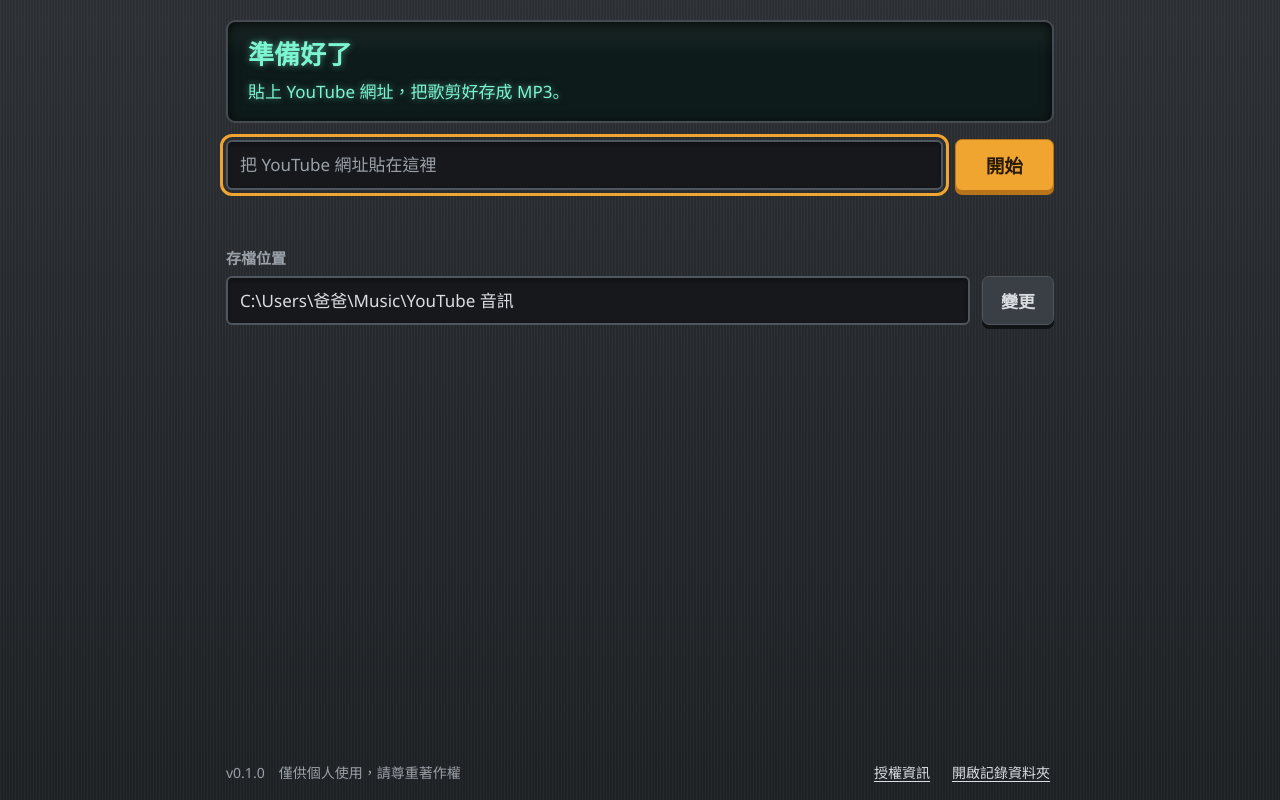
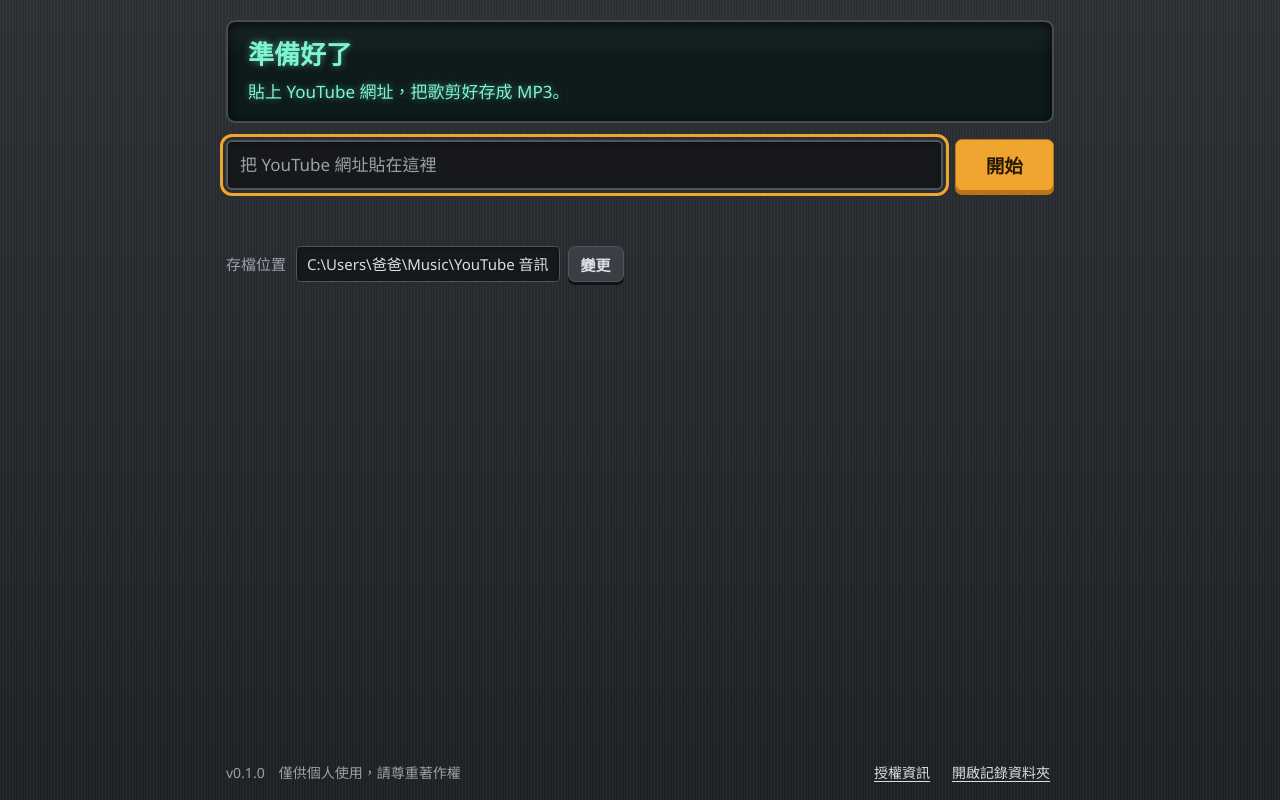
Before and after one commit to junchen741/ytgrab, a website built with Vite: page preview.html in a window 1280 px wide. Built offline with nearby package versions, Linux system fonts and the light colour scheme; a web font is replaced by a local one.

Commit message:
fix(ui): 存檔位置縮小並和標籤排同一行，不搶網址列的注意力

```diff
--- a/src/styles.css
+++ b/src/styles.css
@@ -130,21 +130,24 @@
 .url-row { display: flex; gap: 12px; align-items: center; }
 .url-input { flex: 1; min-width: 0; font-size: 18px; padding: 11px 14px; }
 .home .hint { margin: -4px 0 0; min-height: 1.6em; }
-.folder { display: flex; flex-direction: column; gap: 6px; }
-.folder-label { font-size: 15px; font-weight: 700; color: var(--ink-muted); }
-.folder-row { display: flex; align-items: stretch; gap: 12px; }
-/* 存檔路徑：外觀和輸入框一樣是凹槽，但它是按鈕（點了開選資料夾），不要有按鍵的厚度和下沉 */
+/* 存檔位置：和標籤排同一行，框和按鍵都比網址列小，不要搶走網址列的注意力 */
+.folder { display: flex; align-items: center; gap: 10px; font-size: 15px; }
+.folder-label { flex: none; color: var(--ink-muted); }
+.folder-row { display: flex; align-items: center; gap: 8px; min-width: 0; }
+.folder-row button.nudge { flex: none; } /* 路徑很長時也不要把「變更」擠成直排 */
+/* 存檔路徑：外觀是凹槽，但它是按鈕（點了開選資料夾），不要有按鍵的厚度和下沉；寬度跟著路徑長短 */
 button.path-well,
 button.path-well:active {
-  flex: 1;
   min-width: 0;
-  padding: 9px 12px;
-  border: 2px solid var(--key-edge);
-  border-radius: 6px;
+  min-height: 36px;
+  padding: 4px 10px;
+  border: 1px solid var(--key-edge);
+  border-radius: 5px;
   background: var(--well);
-  box-shadow: inset 0 2px 4px rgba(0, 0, 0, 0.35);
+  box-shadow: inset 0 1px 3px rgba(0, 0, 0, 0.35);
   transform: none;
   color: var(--ink);
+  font-size: 15px;
   font-weight: 400;
   text-align: left;
   overflow-wrap: anywhere;
--- a/src/views/home.ts
+++ b/src/views/home.ts
@@ -57,7 +57,7 @@
         'div',
         { class: 'folder-row' },
         h('button', { class: 'path-well', tabindex: -1, title: '按一下選擇存檔的資料夾', onclick: p.onChangeFolder }, p.outputDir),
-        h('button', { onclick: p.onChangeFolder }, '變更'),
+        h('button', { class: 'nudge', onclick: p.onChangeFolder }, '變更'),
       ),
     ),
     h(
```
